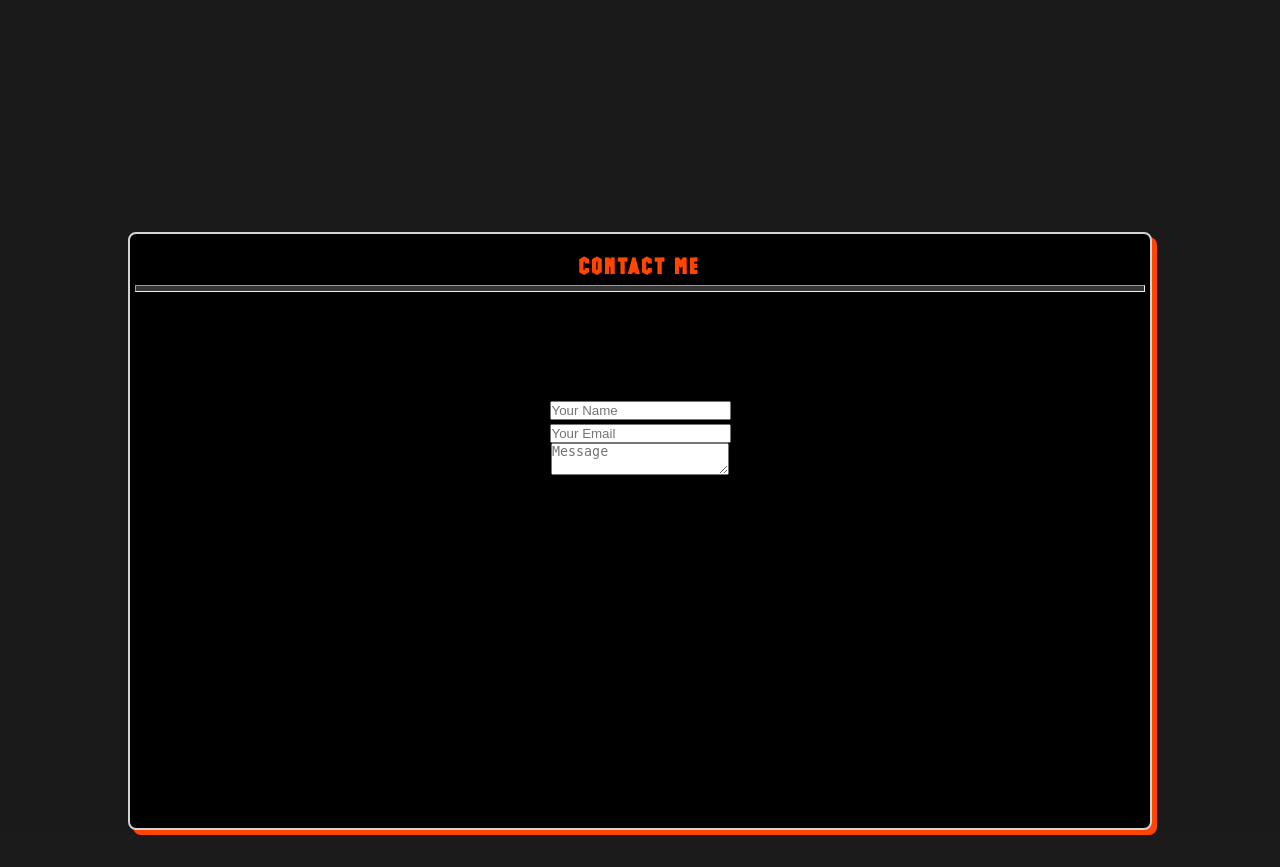
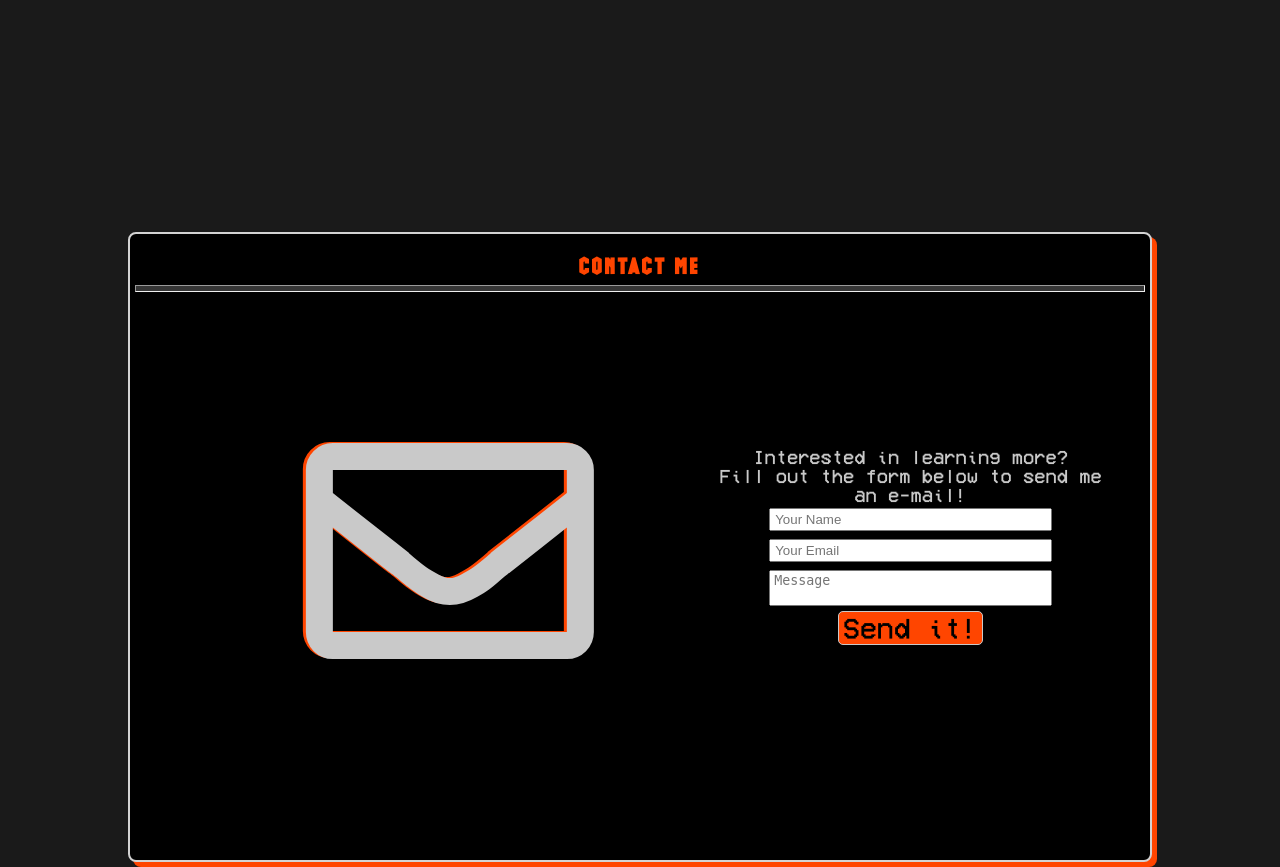
Before and after one commit to AnJoBo/AnJoBo, a PHP site: page / in a window 1280 px wide. Shown: the part 1960-2827 px from the top of the page. Before the commit the page ends 2795 px from the top, so only its background shows below. Run offline with PHP 8.4, Linux system fonts and the light colour scheme; some libraries are stand-ins or nearby versions.

Commit message:
styling contact card

```diff
--- a/index.html
+++ b/index.html
@@ -79,11 +79,18 @@
 
         <div id="contact" class="card">
             <h3>Contact Me</h3><hr>
-            <form>
-                <input type="text" placeholder="Your Name"><br>
-                <input type="email" placeholder="Your Email"><br>
-                <textarea placeholder="Message"></textarea>
-            </form>
+            <div class="contact-form">
+                <i class="far fa-envelope fa-5x"></i>
+                <form>
+                    <p>Interested in learning more? <br>
+                        Fill out the form below to send me an e-mail!</p>
+                    <input type="text" placeholder="Your Name"><br>
+                    <input type="email" placeholder="Your Email"><br>
+                    <textarea placeholder="Message"></textarea><br>
+                    <button type="submit" class="button">Send it!</button>
+                </form>
+            </div>
+
         </div>
 
     </div> <!-- End main content -->
--- a/styles.css
+++ b/styles.css
@@ -85,13 +85,27 @@ h3 {
     list-style-type: none;
 }
 
-#contact {
-    padding-bottom: 452px;
+form {
+    margin: 0 auto;
 }
 
-form {
-    position: relative;
-    top: 100px;
+form input, textarea {
+    padding: 2px 4px;
+    margin: 4px;
+    width: 70%;
+}
+
+textarea {
+    resize: none;
+}
+
+.button {
+    border: 1px solid rgb(201, 201, 201);
+    border-radius: 5px;
+    padding: 2px 4px;
+    background-color: orangered;
+    font-family: pixel;
+    font-size: 1.5em;
 }
 
 .card {
@@ -126,6 +140,7 @@ footer {
 
     h1 {
         letter-spacing: 8px;
+        padding-top: 40px;
     }
 
     h2 {
@@ -158,6 +173,10 @@ footer {
 
     #title {
         display: inline-block;
+    }
+
+    h1 {
+        padding-top: 0px;
     }
 
     #title h2 {
@@ -212,15 +231,14 @@ footer {
         display: inline-block;
     }
 
-    .fa-angle-double-down {}
+    #head-imgs i {
+        font-size: 2.5em;
+        padding-left: 20px;
+    }
 
     .content {
         width: 80%;
-        margin: 0 auto;
-    }
-
-    .content {
-        margin-top: 450px;
+        margin: 450px auto 0 auto;
     }
 
     #aboutMe {
@@ -235,4 +253,30 @@ footer {
         margin-bottom: 360px;
     }
 
+    #contact {
+        z-index: -1;
+        height: 630px;
+        text-align: center;
+    }
+
+    .contact-form {
+        width: 100%;
+        padding-top: 50px;
+    }
+
+    .contact-form i {
+        display: inline-block;
+        vertical-align: top;
+        text-shadow: -3px -1px orangered;
+        font-size: 15em;
+        margin: 60px 0 0 35px;
+        width: 49%;
+    }
+
+    .contact-form form {
+        display: inline-block;
+        padding-top: 100px;
+        width: 40%;
+    }
+
 }
```
